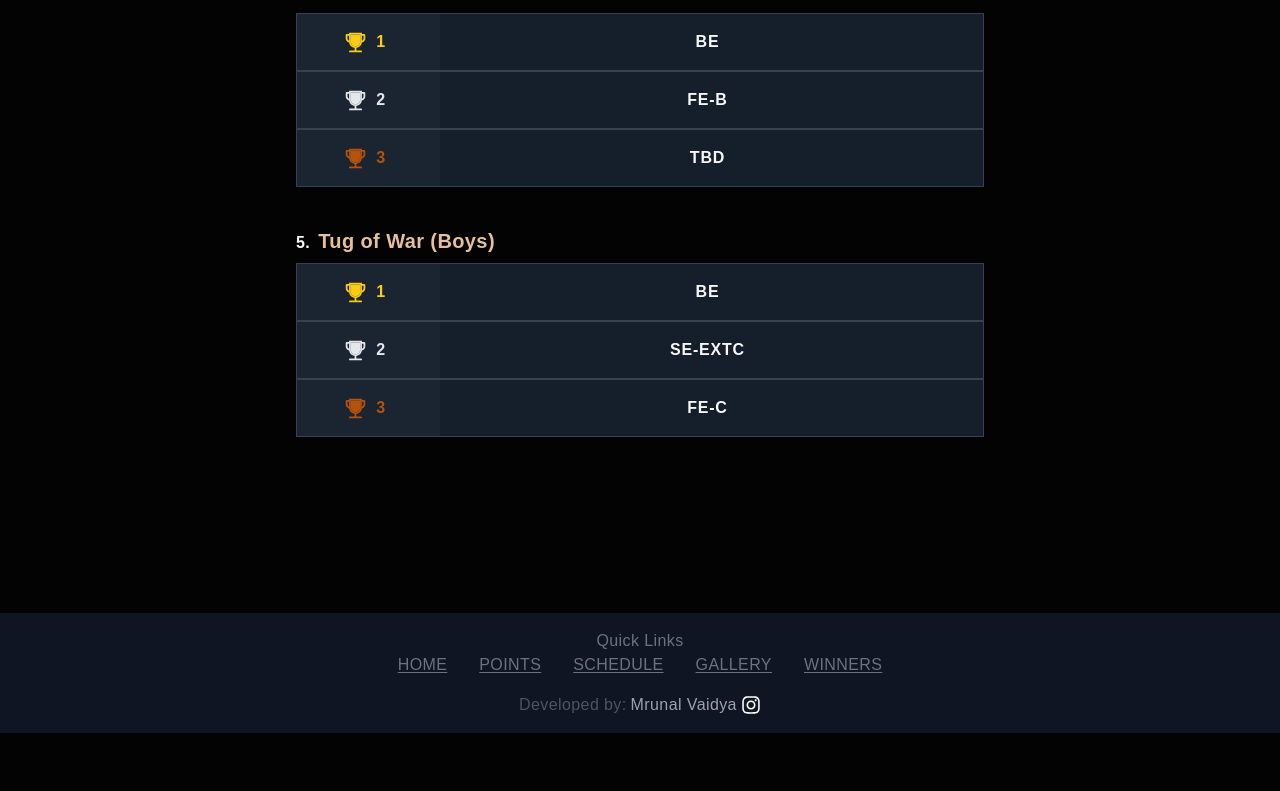
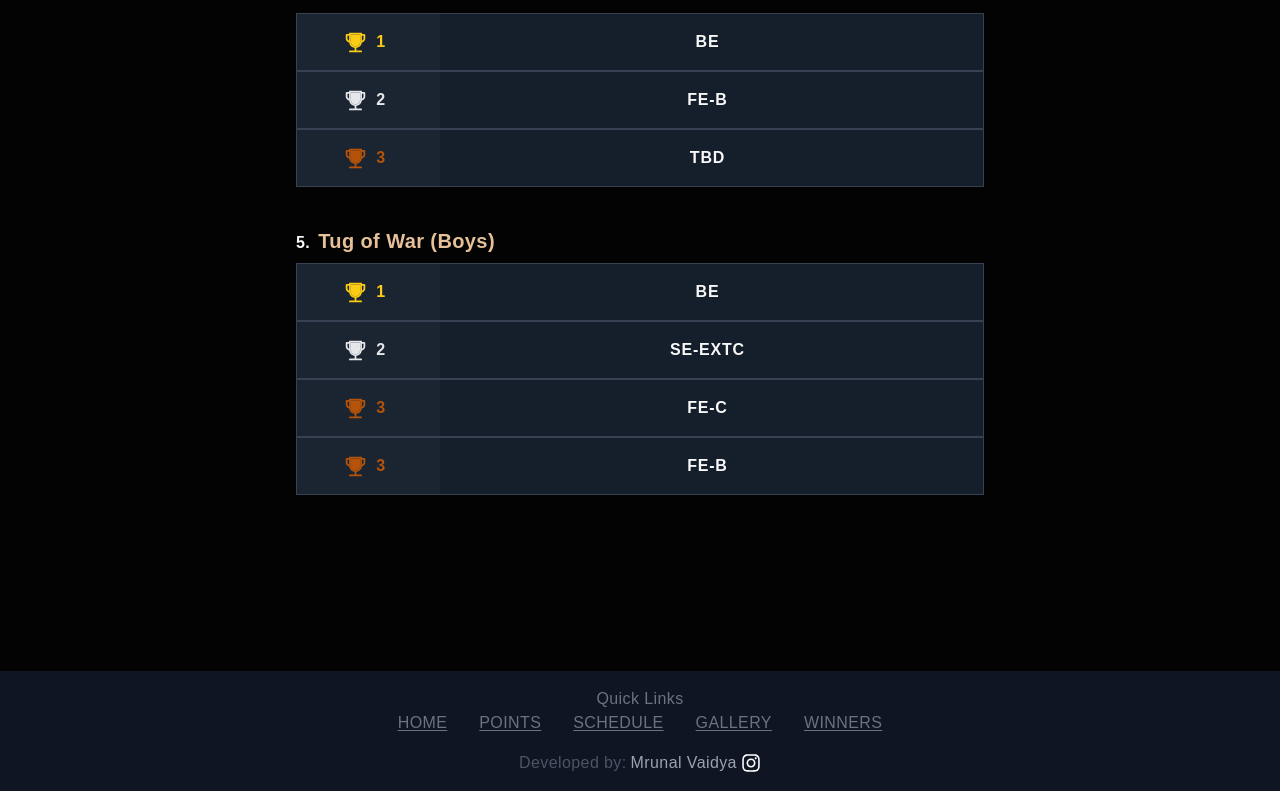
Before and after one commit to MrunalVaidya0715/sparx-website, a Next.js app in the folder sparx-web-app/: page /winners in a window 1280 px wide. Shown: the part 963-1754 px from the top of the page. Before the commit the page ends 1696 px from the top, so only its background shows below. Built offline with nearby package versions, Linux system fonts and the light colour scheme.

Commit message:
updated FE-B to tug

```diff
--- a/sparx-web-app/src/winnersOutdoor.js
+++ b/sparx-web-app/src/winnersOutdoor.js
@@ -105,6 +105,10 @@ export const winnersOutdoor = [
                 rank: 3,
                 name: "FE-C",
             },
+            {
+                rank: 3,
+                name: "FE-B",
+            },
 
         ]
 
```
